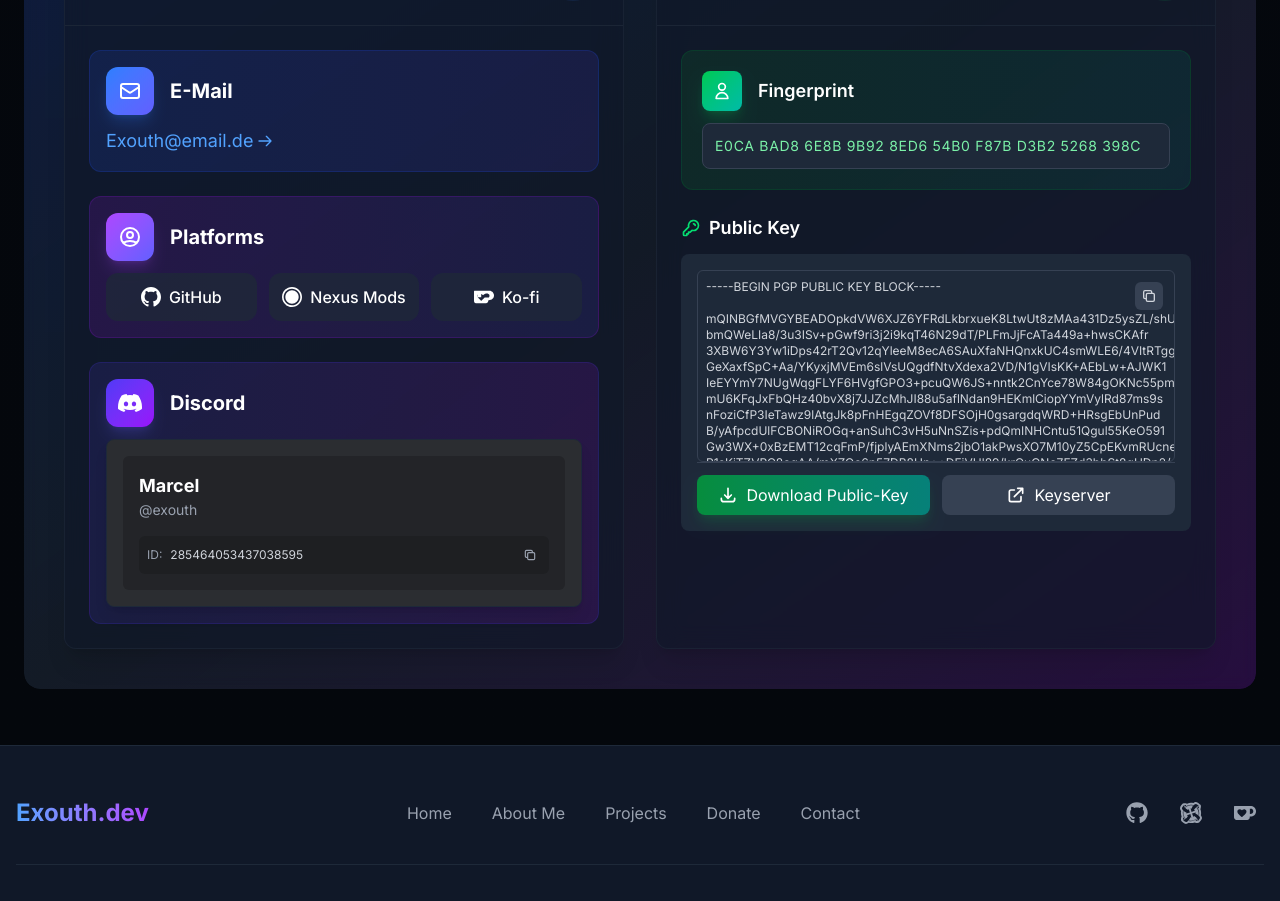
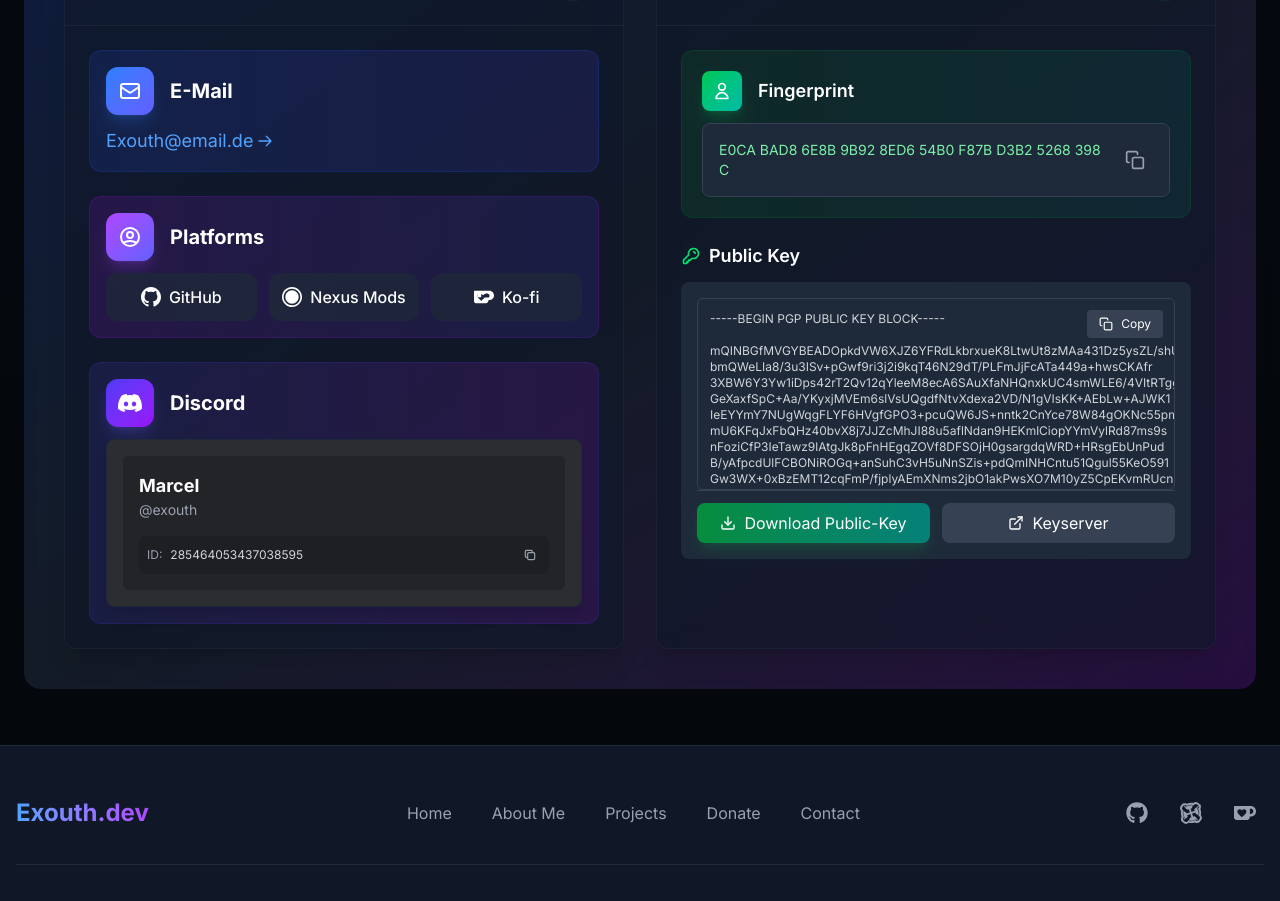
Before and after one commit to Exouth/personal-website, a React (Vite) app in the folder client/: page / in a window 1280 px wide. Shown: the part 3380-4281 px from the top of the page. Built offline with nearby package versions, Linux system fonts and the light colour scheme.

Commit message:
Improved contact components with better UX and hover effects

```diff
--- a/client/src/components/contact/SecureContact.tsx
+++ b/client/src/components/contact/SecureContact.tsx
@@ -2,14 +2,21 @@ import React from "react";
 import { motion } from "framer-motion";
 import useAnimation from "@hooks/useAnimation";
 import useClipboard from "@hooks/useClipboard";
+import useDownload from "@hooks/useDownload";
 import { pgpKey, pgpFingerprint } from "@data/pgp";
+import { FiCopy, FiDownload, FiExternalLink } from "react-icons/fi";
 
 const SecureContact: React.FC = () => {
   const { fadeInUp } = useAnimation();
   const { copyToClipboard, isCopied } = useClipboard();
+  const { markAsDownloaded, isDownloaded } = useDownload();
 
   const formatFingerprint = (fp: string): string => {
     return fp.match(/.{1,4}/g)?.join(" ") || fp;
+  };
+
+  const handleDownload = () => {
+    markAsDownloaded("pgp-key");
   };
 
   return (
@@ -42,9 +49,9 @@ const SecureContact: React.FC = () => {
 
       <div className="p-6">
         <div className="grid grid-cols-1 gap-6">
-          <div className="h-full flex flex-col p-5 bg-gradient-to-r from-green-900/30 to-teal-900/30 border border-green-800/30 rounded-xl">
+          <div className="group h-full flex flex-col p-5 bg-gradient-to-r from-green-900/30 to-teal-900/30 border border-green-800/30 rounded-xl transition-all duration-300 hover:bg-green-900/40 hover:border-green-700/40">
             <div className="flex items-center mb-3">
-              <div className="bg-gradient-to-br from-green-500 to-teal-500 p-2.5 rounded-lg shadow-lg shadow-green-500/20">
+              <div className="bg-gradient-to-br from-green-500 to-teal-500 p-2.5 rounded-lg shadow-lg shadow-green-500/20 group-hover:shadow-green-500/30 transition-all">
                 <svg
                   xmlns="http://www.w3.org/2000/svg"
                   className="w-5 h-5 text-white"
@@ -68,26 +75,23 @@ const SecureContact: React.FC = () => {
               </div>
             </div>
 
-            <div
-              className="group relative flex-1 bg-gray-800 p-3 rounded-lg font-mono text-green-300 text-sm tracking-wider border border-gray-700 select-all transition-colors duration-300 hover:text-green-200 hover:border-green-900/60 flex items-center cursor-pointer"
-              onClick={() => copyToClipboard(pgpFingerprint, "fingerprint")}
-              role="button"
-              tabIndex={0}
-              aria-label="Copy fingerprint"
-              title="Click to copy"
-              onKeyDown={(e) => {
-                if (e.key === "Enter" || e.key === " ") {
-                  copyToClipboard(pgpFingerprint, "fingerprint");
-                }
-              }}
-            >
-              {formatFingerprint(pgpFingerprint)}
-              <div className="absolute right-2 opacity-0 group-hover:opacity-100 transition-opacity">
-                {isCopied("fingerprint") ? (
-                  <span className="text-green-400 flex items-center">
+            <div className="relative w-full group">
+              <div className="p-4 bg-gray-800 border border-gray-700 rounded-lg break-all text-sm font-mono flex justify-between items-center text-green-300 transition-all duration-300 group-hover:bg-gray-700 group-hover:border-green-800">
+                <div className="flex-grow mr-2 select-all">
+                  {formatFingerprint(pgpFingerprint)}
+                </div>
+                <motion.button
+                  className="p-2 hover:bg-gray-700/70 rounded-md transition-colors"
+                  title="Copy Fingerprint"
+                  onClick={() => copyToClipboard(pgpFingerprint, "fingerprint")}
+                  whileHover={{ scale: 1.05 }}
+                  whileTap={{ scale: 0.95 }}
+                  aria-label="Copy fingerprint to clipboard"
+                >
+                  {isCopied("fingerprint") ? (
                     <svg
                       xmlns="http://www.w3.org/2000/svg"
-                      className="h-4 w-4 mr-1"
+                      className="w-5 h-5 text-green-400"
                       fill="none"
                       viewBox="0 0 24 24"
                       stroke="currentColor"
@@ -100,25 +104,10 @@ const SecureContact: React.FC = () => {
                         d="M5 13l4 4L19 7"
                       />
                     </svg>
-                    Copied
-                  </span>
-                ) : (
-                  <svg
-                    xmlns="http://www.w3.org/2000/svg"
-                    className="h-4 w-4 text-gray-400"
-                    fill="none"
-                    viewBox="0 0 24 24"
-                    stroke="currentColor"
-                    aria-hidden="true"
-                  >
-                    <path
-                      strokeLinecap="round"
-                      strokeLinejoin="round"
-                      strokeWidth={2}
-                      d="M8 16H6a2 2 0 01-2-2V6a2 2 0 012-2h8a2 2 0 012 2v2m-6 12h8a2 2 0 002-2v-8a2 2 0 00-2-2h-8a2 2 0 00-2 2v8a2 2 0 002 2z"
-                    />
-                  </svg>
-                )}
+                  ) : (
+                    <FiCopy className="w-5 h-5 text-gray-400 group-hover:text-gray-300" />
+                  )}
+                </motion.button>
               </div>
             </div>
           </div>
@@ -144,104 +133,57 @@ const SecureContact: React.FC = () => {
             </h4>
 
             <div className="flex-1 flex flex-col bg-gray-800 rounded-lg p-4">
-              <div className="relative flex-1">
-                <div className="h-48 overflow-x-auto overflow-y-auto scrollbar-thin scrollbar-thumb-gray-700 scrollbar-track-gray-900 whitespace-pre font-mono text-xs text-gray-300 p-2 border border-gray-700 rounded-md">
+              <div className="relative">
+                <pre className="h-48 overflow-x-auto overflow-y-auto scrollbar-thin scrollbar-thumb-gray-700 scrollbar-track-gray-900 whitespace-pre font-mono text-xs text-gray-300 p-3 border border-gray-700 rounded-md">
                   {pgpKey}
-                </div>
-                <div className="absolute top-2 right-2 p-1 flex gap-2">
-                  <button
-                    className="p-1.5 bg-gray-700 hover:bg-gray-600 rounded-md transition-colors focus:outline-none focus:ring-2 focus:ring-green-500 focus:ring-offset-1 focus:ring-offset-gray-800"
-                    title="Copy"
+                </pre>
+                <div className="absolute top-3 right-3">
+                  <motion.button
                     onClick={() => copyToClipboard(pgpKey, "pgpkey")}
-                    aria-label="Copy public key"
+                    whileHover={{ scale: 1.05 }}
+                    whileTap={{ scale: 0.95 }}
+                    className="flex items-center gap-2 text-xs bg-gray-700 hover:bg-gray-600 px-3 py-1.5 rounded transition-colors"
+                    aria-label="Copy PGP public key"
+                    title="Copy to clipboard"
                   >
-                    {isCopied("pgpkey") ? (
-                      <svg
-                        xmlns="http://www.w3.org/2000/svg"
-                        className="w-4 h-4 text-green-400"
-                        fill="none"
-                        viewBox="0 0 24 24"
-                        stroke="currentColor"
-                        aria-hidden="true"
-                      >
-                        <path
-                          strokeLinecap="round"
-                          strokeLinejoin="round"
-                          strokeWidth={2}
-                          d="M5 13l4 4L19 7"
-                        />
-                      </svg>
-                    ) : (
-                      <svg
-                        xmlns="http://www.w3.org/2000/svg"
-                        className="w-4 h-4 text-gray-300"
-                        fill="none"
-                        viewBox="0 0 24 24"
-                        stroke="currentColor"
-                        aria-hidden="true"
-                      >
-                        <path
-                          strokeLinecap="round"
-                          strokeLinejoin="round"
-                          strokeWidth={2}
-                          d="M8 16H6a2 2 0 01-2-2V6a2 2 0 012-2h8a2 2 0 012 2v2m-6 12h8a2 2 0 002-2v-8a2 2 0 00-2-2h-8a2 2 0 00-2 2v8a2 2 0 002 2z"
-                        />
-                      </svg>
-                    )}
-                  </button>
+                    <FiCopy size={14} />
+                    {isCopied("pgpkey") ? "Copied!" : "Copy"}
+                  </motion.button>
                 </div>
               </div>
 
               <div className="mt-auto pt-3 border-t border-gray-700">
                 <div className="flex flex-wrap gap-3">
-                  <a
+                  <motion.a
                     href="/exouth_publickey.asc"
                     download="exouth_publickey.asc"
-                    className="flex-1 py-2 bg-gradient-to-r from-green-600/80 to-teal-600/80 hover:from-green-500 hover:to-teal-500 transition-colors rounded-lg text-white flex items-center justify-center gap-2 shadow-lg shadow-green-600/20 hover:shadow-green-500/30 group focus:outline-none focus:ring-2 focus:ring-green-500 focus:ring-offset-2 focus:ring-offset-gray-800"
+                    whileHover={{ scale: 1.02 }}
+                    whileTap={{ scale: 0.98 }}
+                    className="flex-1 py-2 bg-gradient-to-r from-green-600/80 to-teal-600/80 hover:from-green-500 hover:to-teal-500 transition-colors rounded-lg text-white flex items-center justify-center gap-2 shadow-lg shadow-green-600/20 hover:shadow-green-500/30"
                     aria-label="Download public key"
+                    title="Download as .asc file"
+                    onClick={handleDownload}
                   >
-                    <svg
-                      xmlns="http://www.w3.org/2000/svg"
-                      className="h-5 w-5 group-hover:translate-y-0.5 transition-transform"
-                      fill="none"
-                      viewBox="0 0 24 24"
-                      stroke="currentColor"
-                      aria-hidden="true"
-                    >
-                      <path
-                        strokeLinecap="round"
-                        strokeLinejoin="round"
-                        strokeWidth={2}
-                        d="M4 16v1a3 3 0 003 3h10a3 3 0 003-3v-1m-4-4l-4 4m0 0l-4-4m4 4V4"
-                      />
-                    </svg>
-                    Download Public-Key
-                  </a>
+                    <FiDownload size={16} />
+                    <span>
+                      {isDownloaded("pgp-key")
+                        ? "Downloaded!"
+                        : "Download Public-Key"}
+                    </span>
+                  </motion.a>
 
-                  <a
+                  <motion.a
                     href="https://keys.openpgp.org/search?q=Exouth@email.de"
                     target="_blank"
                     rel="noopener noreferrer"
-                    className="flex-1 py-2 bg-gray-700 hover:bg-gray-600 transition-colors rounded-lg text-white flex items-center justify-center gap-2 group focus:outline-none focus:ring-2 focus:ring-gray-500 focus:ring-offset-2 focus:ring-offset-gray-800"
+                    whileHover={{ scale: 1.02 }}
+                    whileTap={{ scale: 0.98 }}
+                    className="flex-1 py-2 bg-gray-700 hover:bg-gray-600 transition-colors rounded-lg text-white flex items-center justify-center gap-2"
                     aria-label="Visit key server"
                   >
-                    <svg
-                      xmlns="http://www.w3.org/2000/svg"
-                      className="h-5 w-5 group-hover:translate-x-0.5 transition-transform"
-                      fill="none"
-                      viewBox="0 0 24 24"
-                      stroke="currentColor"
-                      aria-hidden="true"
-                    >
-                      <path
-                        strokeLinecap="round"
-                        strokeLinejoin="round"
-                        strokeWidth={2}
-                        d="M10 6H6a2 2 0 00-2 2v10a2 2 0 002 2h10a2 2 0 002-2v-4M14 4h6m0 0v6m0-6L10 14"
-                      />
-                    </svg>
-                    Keyserver
-                  </a>
+                    <FiExternalLink size={16} />
+                    <span>Keyserver</span>
+                  </motion.a>
                 </div>
               </div>
             </div>
```
